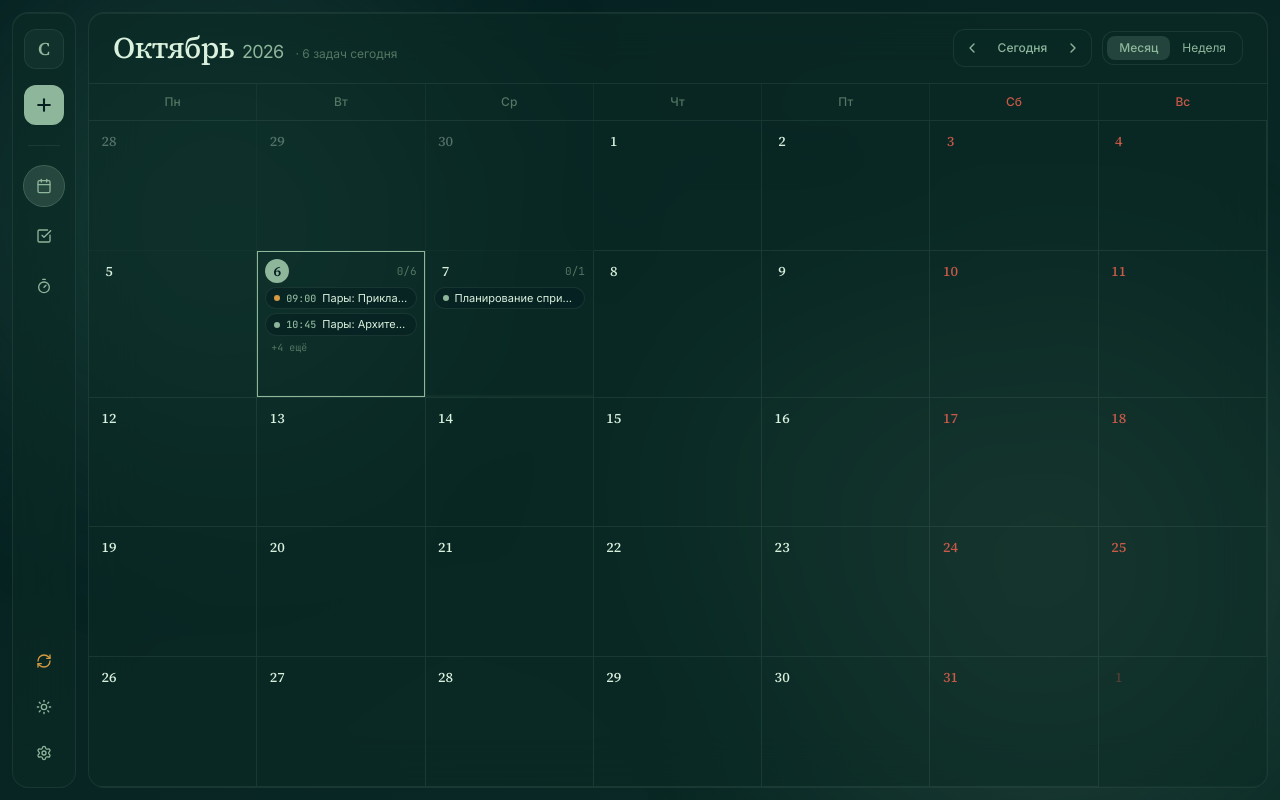
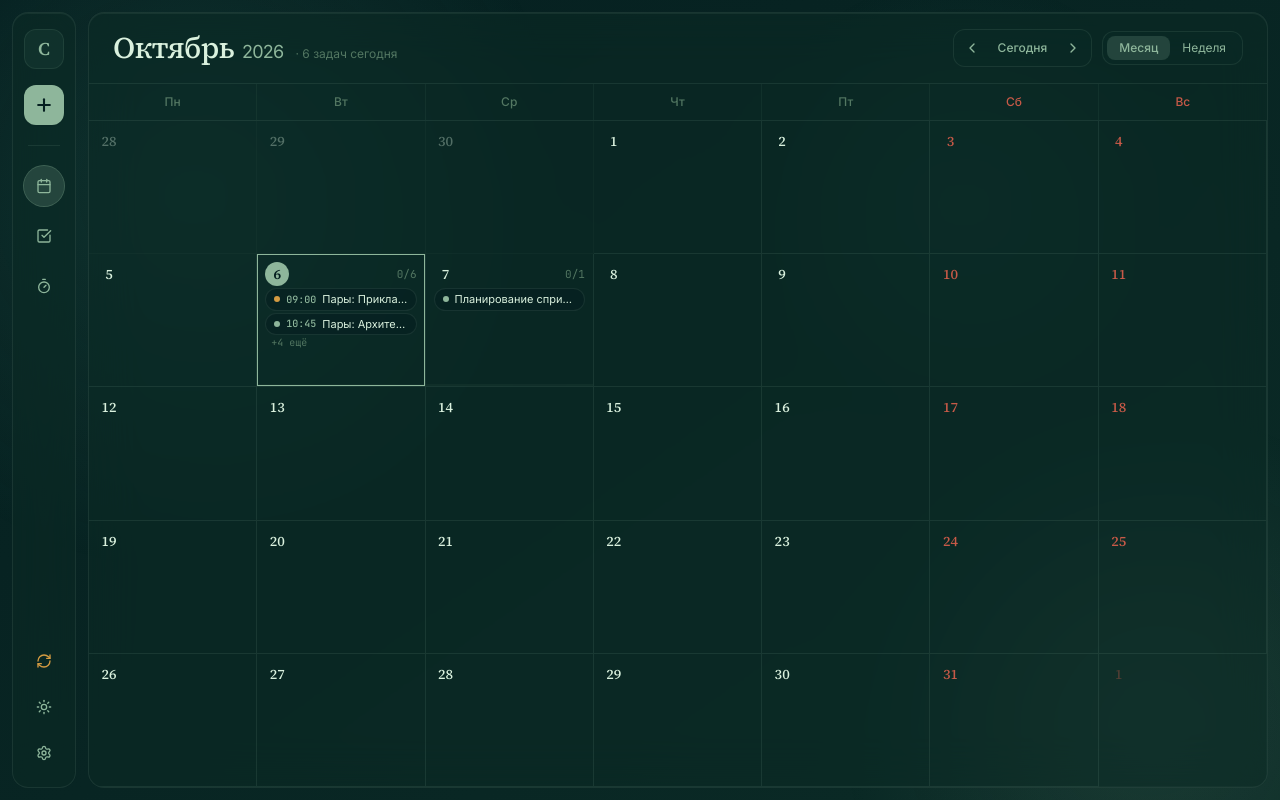
Before and after one commit to Sudzin/Calendare, a React (Vite) app: page / in a window 1280 px wide. Built offline with nearby package versions, Linux system fonts and the light colour scheme.

Commit message:
refactor(ui): optimize background effects and calendar layout
Simplify ambient light implementation by moving static glows to CSS, remove performance-heavy backdrop filters, and adjust calendar cell spacing for a cleaner interface.

```diff
--- a/src/App.tsx
+++ b/src/App.tsx
@@ -91,35 +91,7 @@ export default function App() {
   };
 
   return (
-    <div className="flex h-screen w-screen overflow-hidden p-3 gap-3 text-[var(--color-text-primary)] relative select-none">
-      {/* Fixed Ambient Light Glows behind glass panels */}
-      <div className="fixed inset-0 pointer-events-none z-0 overflow-hidden" aria-hidden="true">
-        {/* Top-Left Spot (#235347, alpha 0.35) */}
-        <div
-          className="fixed -top-28 -left-28 w-[55vw] h-[55vw] max-w-[750px] max-h-[750px] rounded-full pointer-events-none"
-          style={{
-            background: 'radial-gradient(circle, rgba(35, 83, 71, 0.35) 0%, rgba(35, 83, 71, 0) 70%)',
-            filter: 'blur(60px)',
-          }}
-        />
-        {/* Bottom-Right Spot (#8EB69B, alpha 0.12) */}
-        <div
-          className="fixed -bottom-28 -right-28 w-[60vw] h-[60vw] max-w-[800px] max-h-[800px] rounded-full pointer-events-none"
-          style={{
-            background: 'radial-gradient(circle, rgba(142, 182, 155, 0.12) 0%, rgba(142, 182, 155, 0) 70%)',
-            filter: 'blur(70px)',
-          }}
-        />
-        {/* Center-Top Ambient Accent */}
-        <div
-          className="fixed top-1/4 right-1/4 w-[35vw] h-[35vw] max-w-[500px] max-h-[500px] rounded-full pointer-events-none"
-          style={{
-            background: 'radial-gradient(circle, rgba(35, 83, 71, 0.20) 0%, rgba(35, 83, 71, 0) 70%)',
-            filter: 'blur(70px)',
-          }}
-        />
-      </div>
-
+    <div className="flex h-screen w-screen overflow-hidden p-3 gap-3 text-[var(--color-text-primary)] relative">
       {/* 1. Narrow Left Column (~64px Icon Rail) - Floating glass panel */}
       <Sidebar
         activeTab={activeNavTab}
--- a/src/components/calendar/CalendarDayCell.tsx
+++ b/src/components/calendar/CalendarDayCell.tsx
@@ -30,7 +30,7 @@ export const CalendarDayCell: React.FC<CalendarDayCellProps> = ({
     <div
       onClick={() => onSelectDay(dateStr)}
       onDoubleClick={() => onOpenFullDay(dateStr)}
-      className={`min-h-[90px] sm:min-h-[110px] p-2 pb-3.5 flex flex-col justify-between transition-colors cursor-pointer group relative border-r border-b border-[var(--color-border)] select-none bg-transparent ${
+      className={`min-h-[90px] sm:min-h-[110px] p-2 pb-2 flex flex-col justify-between transition-colors cursor-pointer group relative border-r border-b border-[var(--color-border)] select-none bg-transparent ${
         isCurrentMonth ? '' : 'opacity-35'
       } hover:bg-[var(--color-cell-hover)] ${
         isToday ? 'ring-1 ring-inset ring-[var(--color-accent)]' : ''
@@ -59,7 +59,7 @@ export const CalendarDayCell: React.FC<CalendarDayCellProps> = ({
       </div>
 
       {/* Center: Quiet task chips (fully rounded: rounded-full) */}
-      <div className="flex-1 my-1 space-y-1 overflow-hidden pb-1">
+      <div className="flex-1 my-0.5 space-y-0.5 overflow-hidden">
         {tasks.slice(0, 2).map(task => {
           const meta = PRIORITY_META[task.priority];
           const isDone = task.status === 'done';
@@ -86,7 +86,7 @@ export const CalendarDayCell: React.FC<CalendarDayCellProps> = ({
         })}
 
         {tasks.length > 2 && (
-          <div className="text-[10px] text-[var(--color-text-muted)] px-1.5 font-mono">
+          <div className="text-[10px] text-[var(--color-text-muted)] px-1.5 font-mono leading-tight">
             +{tasks.length - 2} ещё
           </div>
         )}
--- a/src/components/calendar/CalendarGrid.tsx
+++ b/src/components/calendar/CalendarGrid.tsx
@@ -96,7 +96,7 @@ export const CalendarGrid: React.FC<CalendarGridProps> = ({
   }, [tasks]);
 
   return (
-    <div className="flex-1 flex flex-col overflow-hidden">
+    <div className="flex-1 flex flex-col overflow-hidden select-none">
       {/* Top Header: Seamless within floating glass-panel */}
       <header className="px-6 py-4 border-b border-[var(--color-border)] bg-transparent flex items-center justify-between shrink-0 select-none">
         {/* Large Month Title + Quiet kicker */}
--- a/src/index.css
+++ b/src/index.css
@@ -85,8 +85,6 @@
 
 .theme-light .glass-panel {
   background: rgba(255, 255, 255, 0.45);
-  backdrop-filter: blur(24px);
-  -webkit-backdrop-filter: blur(24px);
   border: 1px solid rgba(35, 83, 71, 0.12);
   box-shadow: inset 0 1px 0 rgba(255, 255, 255, 0.6);
 }
@@ -115,7 +113,6 @@
     max-height: 800px;
     border-radius: 50%;
     background: radial-gradient(circle, rgba(35, 83, 71, 0.35) 0%, transparent 70%);
-    filter: blur(60px);
     pointer-events: none;
     z-index: 0;
   }
@@ -123,15 +120,10 @@
   body::after {
     content: "";
     position: fixed;
-    bottom: -15vw;
-    right: -15vw;
-    width: 65vw;
-    height: 65vw;
-    max-width: 850px;
-    max-height: 850px;
-    border-radius: 50%;
-    background: radial-gradient(circle, rgba(142, 182, 155, 0.12) 0%, transparent 70%);
-    filter: blur(70px);
+    inset: 0;
+    background:
+      radial-gradient(circle 35vw at 90% 90%, rgba(142, 182, 155, 0.12) 0%, transparent 70%),
+      radial-gradient(circle 25vw at 75% 25%, rgba(35, 83, 71, 0.20) 0%, transparent 70%);
     pointer-events: none;
     z-index: 0;
   }
```
